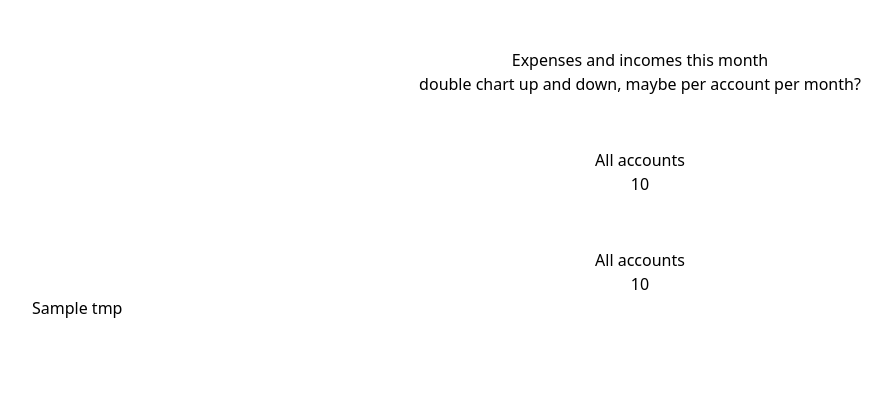
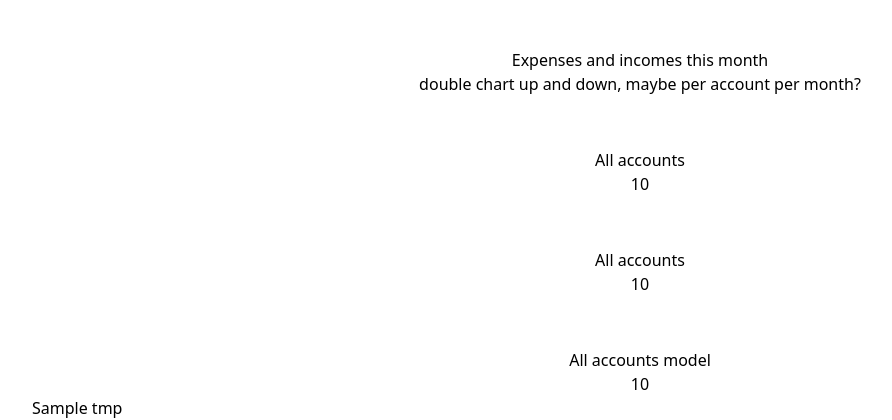
Before and after one commit to jonatlib/money_project, a Django app: template src/money_project/account/templates/home.html in a window 1280 px wide. Shown: the part 894-1314 px from the top of the page, without its empty margins (0-892 px from the left). Before the commit the page ends 1212 px from the top, so only its background shows below. Run offline with Django 5.2, Linux system fonts and the light colour scheme; tables that the repository leaves empty hold one stand-in row (values such as "Sample post"); the template is opened without the code that fills it: values that come from a table or form of the project are taken from there, most other values are stand-ins (such as "Sample title", 1, 10 or a date in 2020); style sheets or scripts are compiled from the project's sources.

Commit message:
Model chart show

```diff
--- a/src/money_project/account/templates/home.html
+++ b/src/money_project/account/templates/home.html
@@ -63,5 +63,10 @@
         {{ figure_daily_balance_accounts | safe }}
     </div>
 
+    <div class="grid flex-grow bg-base-300 rounded-box place-items-center pt-3 mt-10">
+        <h2>All accounts model</h2>
+        {{ figure_daily_model_balance_accounts | safe }}
+    </div>
+
     {{ tmp | safe }}
 {% endblock %}
--- a/src/money_project/account/views/home.py
+++ b/src/money_project/account/views/home.py
@@ -363,6 +363,12 @@ class HomeView(TemplateView):
             y="real_balance",
             color="account",
         )
+        context["figure_daily_model_balance_accounts"] = build_balance_chart(
+            all_year_balance_with_ignored[["account", "date", "balance"]].reset_index(),
+            x="date",
+            y="balance",
+            color="account",
+        )
 
         waterfall_balance = all_year_balance.copy()
         waterfall_balance.date = all_year_balance.date.apply(pd.Timestamp)
```
Also changed, not shown: 1 other file.
